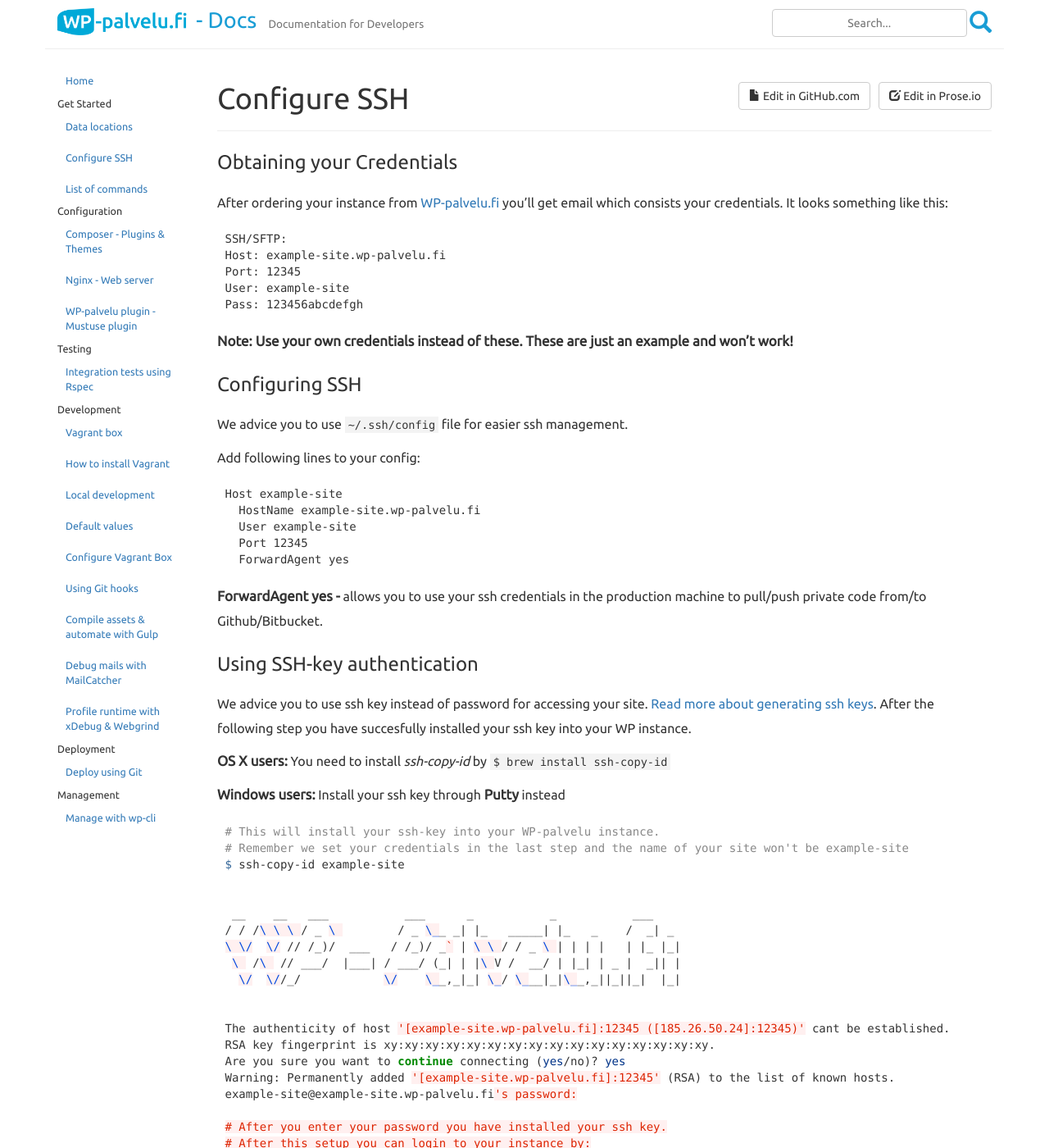
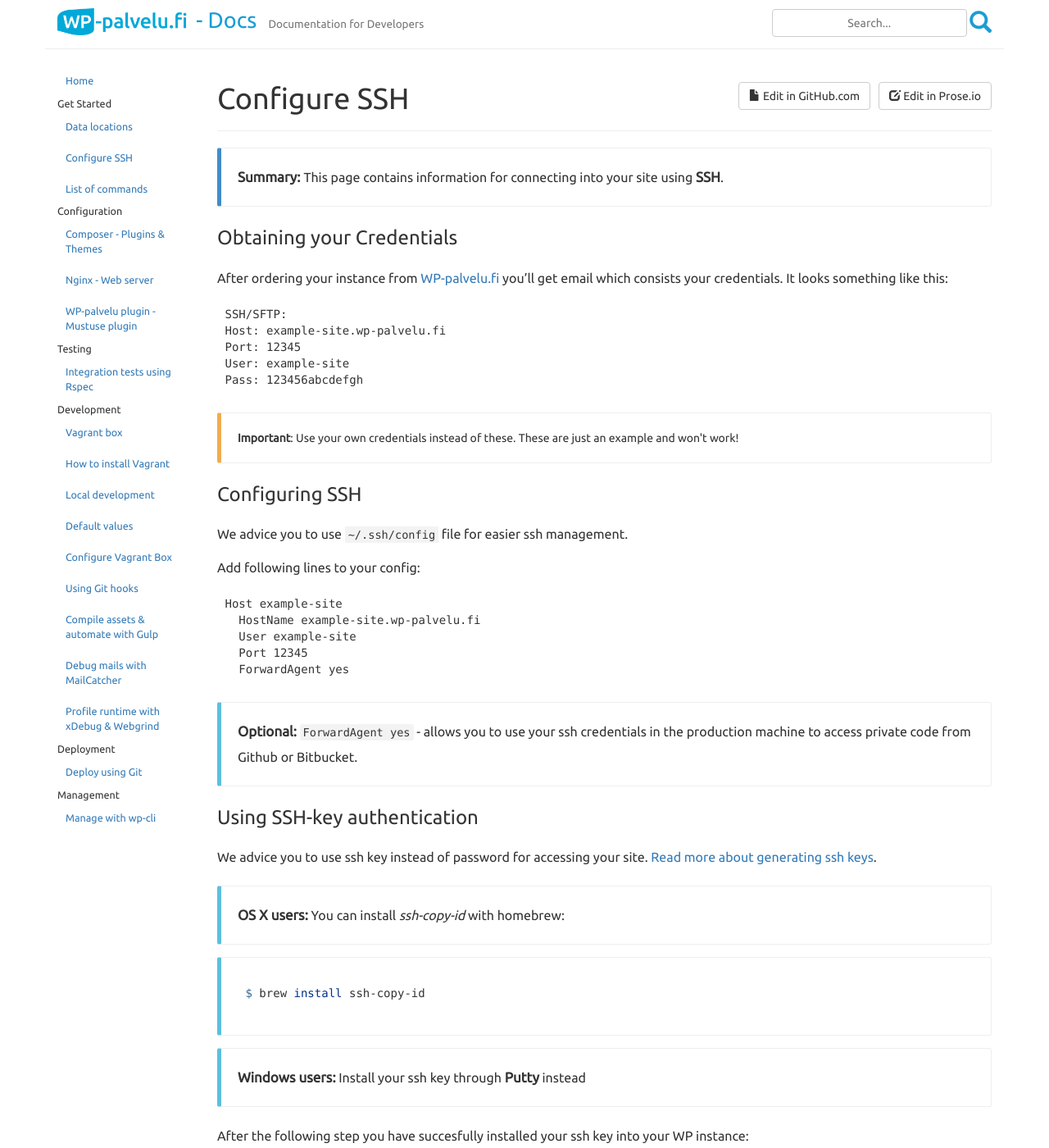
Before and after one commit to Seravo/docs, a Jekyll site: the page built from _posts/2015-10-10-configure-ssh.md, in a window 1280 px wide and 1400 px high. Shown: the whole window at 82% size. Built offline with Jekyll 4.4.1, drawn with Linux system fonts in a browser that asks for light colours; nearby versions of some CDN libraries; Markdown is read by kramdown in place of the engine named in the settings.

Commit message:
Enhance ssh configuration page

````diff
--- a/_posts/2015-10-10-configure-ssh.md
+++ b/_posts/2015-10-10-configure-ssh.md
@@ -5,6 +5,7 @@ category: get-started
 date: 2015-10-10 22:20:23
 order: 2
 published: true
+summary: "This page contains information for connecting into your site using **SSH**."
 ---
 
 ### Obtaining your Credentials
@@ -17,7 +18,9 @@ After ordering your instance from [WP-palvelu.fi](https://wp-palvelu.fi) you'll
     User: example-site
     Pass: 123456abcdefgh
 
-**Note: Use your own credentials instead of these. These are just an example and won't work!**
+<div class="bs-callout bs-callout-warning">
+  <strong>Important</strong>: Use your own credentials instead of these. These are just an example and won't work!
+</div>
 ### Configuring SSH
 
 We advice you to use ```~/.ssh/config``` file for easier ssh management.
@@ -30,14 +33,20 @@ Add following lines to your config:
       Port 12345
       ForwardAgent yes
 
-**ForwardAgent yes -** allows you to use your ssh credentials in the production machine to pull/push private code from/to Github/Bitbucket.
+> **Optional:** ```ForwardAgent yes``` - allows you to use your ssh credentials in the production machine to access private code from Github or Bitbucket.
 
 ### Using SSH-key authentication
-We advice you to use ssh key instead of password for accessing your site. [Read more about generating ssh keys](https://help.github.com/articles/generating-ssh-keys/). After the following step you have succesfully installed your ssh key into your WP instance.
+We advice you to use ssh key instead of password for accessing your site. [Read more about generating ssh keys](https://help.github.com/articles/generating-ssh-keys/).
 
-**OS X users:** You need to install *ssh-copy-id* by ```$ brew install ssh-copy-id```
+> **OS X users:** You can install *ssh-copy-id* with homebrew:
 
-**Windows users:** Install your ssh key through **Putty** instead
+>```bash
+$ brew install ssh-copy-id
+```
+
+>**Windows users:** Install your ssh key through **Putty** instead
+
+ After the following step you have succesfully installed your ssh key into your WP instance:
 
 ```bash
 # This will install your ssh-key into your WP-palvelu instance.
````
